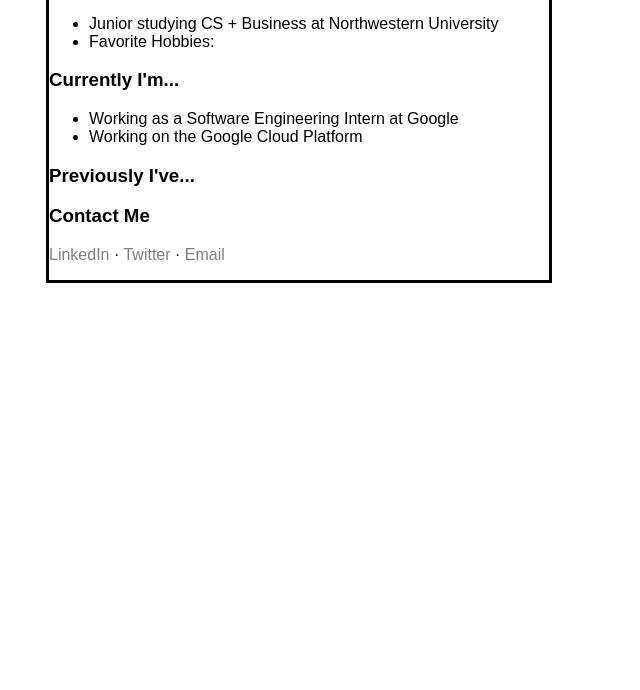
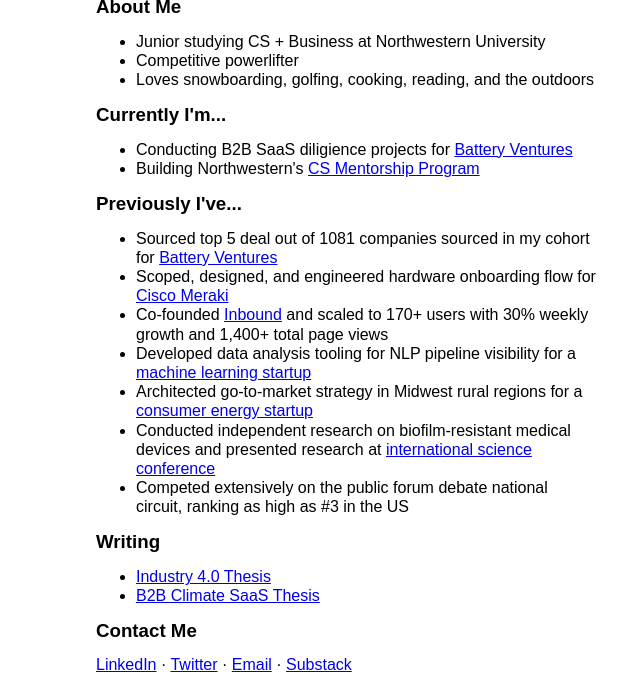
Before and after one commit to JiayanL/JiayanL.github.io, a website: page index.html in a window 1280 px wide. Shown: the part 137-827 px from the top of the page, without its empty margins (12-652 px from the left). Before the commit the page ends 800 px from the top, so only its background shows below. Drawn offline with Linux system fonts and the light colour scheme; a web font is replaced by a local one.

Commit message:
finished the website

```diff
--- a/index.html
+++ b/index.html
@@ -16,22 +16,53 @@
             <h3>About Me</h3>
             <ul>
                 <li>Junior studying CS + Business at Northwestern University</li>
-                <li>Favorite Hobbies: </li>
+                <li>Competitive powerlifter</li>
+                <li>Loves snowboarding, golfing, cooking, reading, and the outdoors</li>
             </ul>
         </div>
         <div id="Currently">
             <h3>Currently I'm...</h3>
             <ul>
-                <li>Working as a Software Engineering Intern at Google</li>
-                <li>Working on the Google Cloud Platform</li>
+                <li>Conducting B2B SaaS diligience projects for <a href="https://www.battery.com/">Battery Ventures</a>
+                </li>
+                <li>Building Northwestern's <a
+                        href="https://www.mccormick.northwestern.edu/computer-science/news-events/news/articles/2022/fostering-community-through-peer-mentorship.html">CS
+                        Mentorship Program</a></li>
             </ul>
         </div>
         <div id="Previously">
             <h3>Previously I've...</h3>
+            <ul>
+                <li>Sourced top 5 deal out of 1081 companies sourced in my cohort for <a
+                        href="https://www.battery.com/">Battery Ventures</a></li>
+                <li>Scoped, designed, and engineered hardware onboarding flow for <a
+                        href="https://meraki.cisco.com/">Cisco Meraki</a></li>
+                <li>Co-founded <a href="https://joininbound.com/">Inbound</a> and scaled to 170+ users with 30% weekly
+                    growth and 1,400+ total page views</li>
+                <li>Developed data analysis tooling for NLP pipeline visibility for a <a
+                        href="https://www.findourview.com/">machine learning startup</a></li>
+                <li>Architected go-to-market strategy in Midwest rural regions for a <a
+                        href="https://www.blipenergy.com/">consumer energy startup</a></li>
+                <li>Conducted independent research on biofilm-resistant medical devices and presented research at
+                    <a href="https://youtu.be/PhQAYeFxQkI?t=686">international science conference</a></li>
+                <li>Competed extensively on the public forum debate national circuit, ranking as high as #3 in the US
+                </li>
+            </ul>
+        </div>
+        <div id="Writing">
+            <h3>Writing</h3>
+            <ul>
+                <li><a href="https://remarkablyboring.substack.com/p/digital-twins-for-industry-40">Industry 4.0
+                        Thesis</a></li>
+                <li><a href="https://remarkablyboring.substack.com/p/b2b-climate-saas">B2B Climate SaaS Thesis</a></li>
+            </ul>
         </div>
         <div id="Contact">
             <h3>Contact Me</h3>
-            <p id="contact-row"><a href="#">LinkedIn</a> · <a href="#">Twitter</a> · <a href="#">Email</a></p>
+            <p id="contact-row"><a href="https://www.linkedin.com/in/jiayanluo/">LinkedIn</a> · <a
+                    href="https://twitter.com/jiayan00">Twitter</a>
+                · <a href="mailto: jiayanluo2024@u.northwestern.edu">Email</a> · <a
+                    href="https://remarkablyboring.substack.com/">Substack</a></p>
         </div>
     </div>
 </body>
--- a/style.css
+++ b/style.css
@@ -4,23 +4,34 @@
     font-family: 'Myriad Pro', sans-serif;
 }
 
-h2 h3 {
-    line-height: 80%;
+h2,
+h3 {
+    line-height: 70%;
+    text-emphasis: 10px;
 }
 
-#content {
-    border-color: "black";
-    border-style: solid;
-    margin-left: 50px;
-    margin-top: 40px;
-    width: 500px;
+li {
+    line-height: 120%;
 }
 
 contact-row {
-    color: grey;
+    color: rgb(239, 209, 209);
 }
 
-a {
-    text-decoration: None;
-    color: grey;
+/* Tablet, Laptops */
+@media only screen and (min-width: 600px) {
+    #content {
+        margin-left: 100px;
+        margin-top: 100px;
+        width: 500px;
+    }
 }
+
+/* iPhone */
+@media only screen and (max-width: 600px) {
+    #content {
+        margin-left: 0px;
+        margin-top: 0px;
+        width: 100%;
+    }
+}
```
